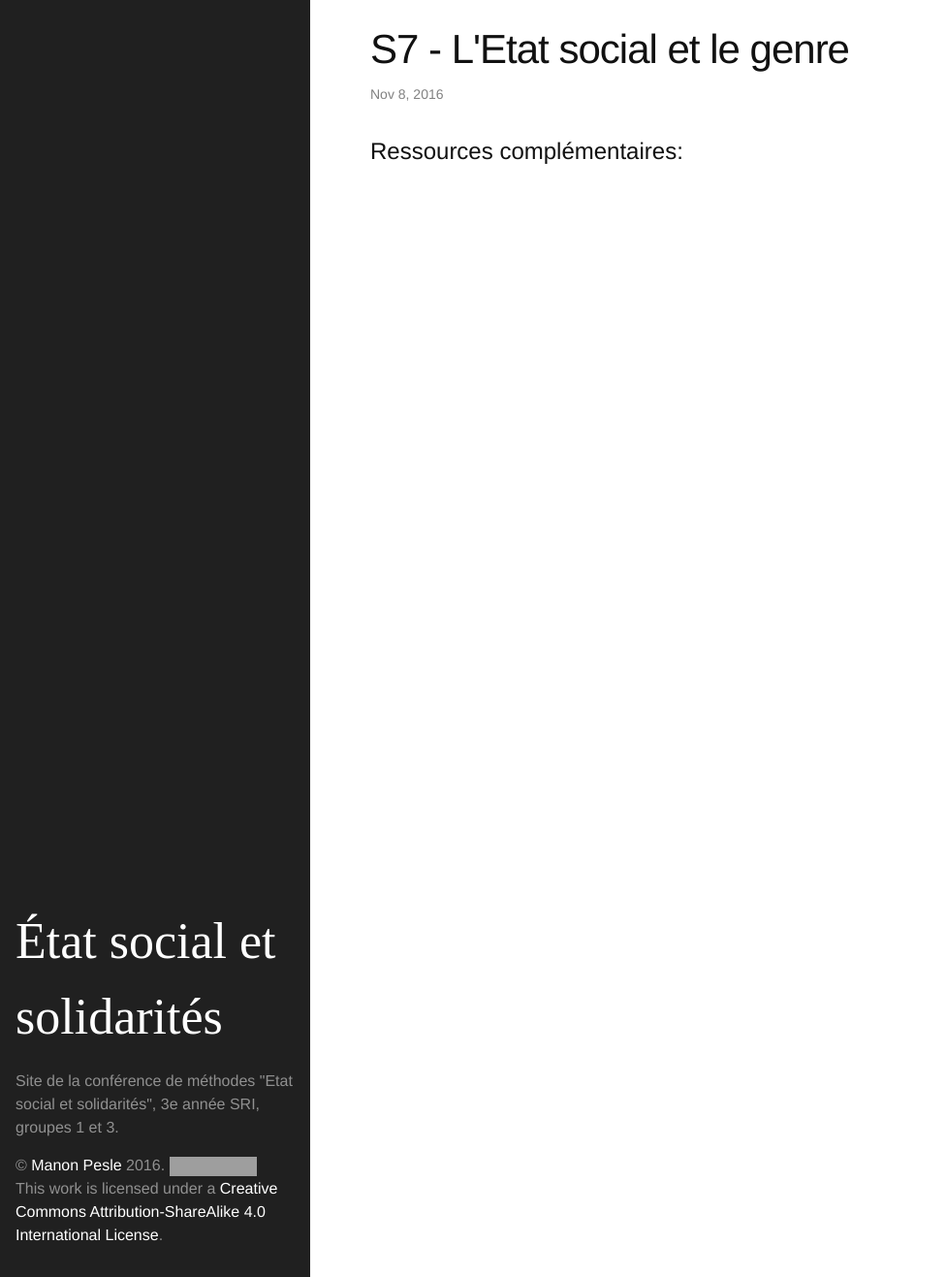
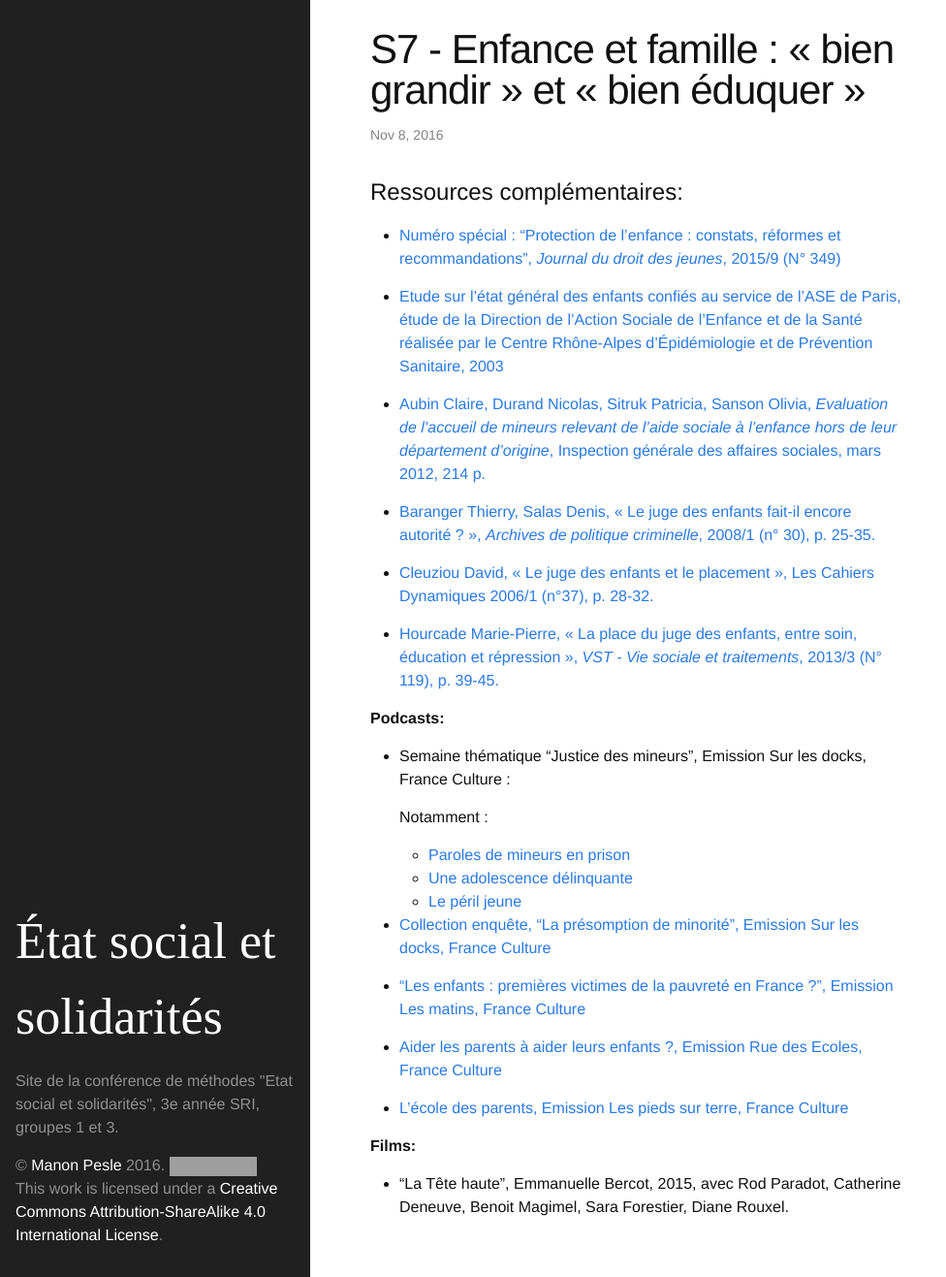
Before and after one commit to mpesle/etatsocial, a Jekyll site: the page built from _posts/2016-11-15-s7.markdown, in a window 1280 px wide and 1317 px high. Shown: the whole window at 97% size, without its empty margins (0-976 px from the left). Built offline with Jekyll 4.4.1, drawn with Linux system fonts in a browser that asks for light colours; grey boxes are pictures that could not be loaded.

Commit message:
Renseignement séance 7

```diff
--- a/_posts/2016-11-15-s7.markdown
+++ b/_posts/2016-11-15-s7.markdown
@@ -1,6 +1,39 @@
 ---
 layout: post
-title:  "S7 - L'Etat social et le genre"
+title:  "S7 - Enfance et famille : « bien grandir » et « bien éduquer »"
 date:   2016-11-08
 ---
 # Ressources complémentaires:
+
+- [Numéro spécial : "Protection de l'enfance : constats, réformes et recommandations", *Journal du droit des jeunes*, 2015/9 (N° 349)](http://www.cairn.info/numero.php?ID_REVUE=JDJ&ID_NUMPUBLIE=JDJ_349)
+
+- [Etude sur l'état général des enfants confiés au service de l'ASE de Paris, étude de la Direction de l'Action Sociale de l'Enfance et de la Santé réalisée par le Centre Rhône-Alpes d’Épidémiologie et de Prévention Sanitaire, 2003](http://www.oned.gouv.fr/appel-offre/etude-sur-letat-general-enfants-confies-au-service-lase-paris-0)
+
+- [Aubin Claire, Durand Nicolas, Sitruk Patricia, Sanson Olivia, *Evaluation de l'accueil de mineurs relevant de l'aide sociale à l'enfance hors de leur département d'origine*, Inspection générale des affaires sociales, mars 2012, 214 p.](http://www.ladocumentationfrancaise.fr/rapports-publics/124000156/index.shtml)
+
+- [Baranger Thierry, Salas Denis, « Le juge des enfants fait-il encore autorité ? », *Archives de politique criminelle*, 2008/1 (n° 30), p. 25-35.](http://www.cairn.info/revue-archives-de-politique-criminelle-2008-1-page-25.htm)
+
+- [Cleuziou David, « Le juge des enfants et le placement », Les Cahiers Dynamiques 2006/1 (n°37), p. 28-32.](http://www.cairn.info/revue-les-cahiers-dynamiques-2006-1-page-28.htm)
+
+- [Hourcade Marie-Pierre, « La place du juge des enfants, entre soin, éducation et répression », *VST - Vie sociale et traitements*, 2013/3 (N° 119), p. 39-45.](http://www.cairn.info/revue-vie-sociale-et-traitements-2013-3-page-39.htm)
+
+
+**Podcasts:**
+- Semaine thématique "Justice des mineurs", Emission Sur les docks, France Culture :
+
+	Notamment :
+	- [Paroles de mineurs en prison](https://www.franceculture.fr/emissions/sur-les-docks/paroles-de-mineurs-en-prison)
+	- [Une adolescence délinquante](https://www.franceculture.fr/emissions/sur-les-docks/une-adolescence-delinquante)
+	- [Le péril jeune](https://www.franceculture.fr/emissions/sur-les-docks/le-peril-jeune)
+
+- [Collection enquête, "La présomption de minorité", Emission Sur les docks, France Culture](https://www.franceculture.fr/emissions/sur-les-docks/collection-enquetes-la-presomption-de-minorite)
+
+- ["Les enfants : premières victimes de la pauvreté en France ?", Emission Les matins, France Culture](https://www.franceculture.fr/emissions/les-matins/les-enfants-premieres-victimes-de-la-pauvrete-en-france)
+
+- [Aider les parents à aider leurs enfants ?, Emission Rue des Ecoles, France Culture](https://www.franceculture.fr/emissions/rue-des-ecoles/aider-les-parents-aider-leurs-enfants?xtmc=enfants&xtnp=1&xtcr=1)
+
+- [L'école des parents, Emission Les pieds sur terre, France Culture](https://www.franceculture.fr/emissions/les-pieds-sur-terre/lecole-des-parents-r?xtmc=enfants&xtnp=1&xtcr=8)
+
+
+**Films:**
+- "La Tête haute", Emmanuelle Bercot, 2015, avec Rod Paradot, Catherine Deneuve, Benoit Magimel, Sara Forestier, Diane Rouxel.
```
